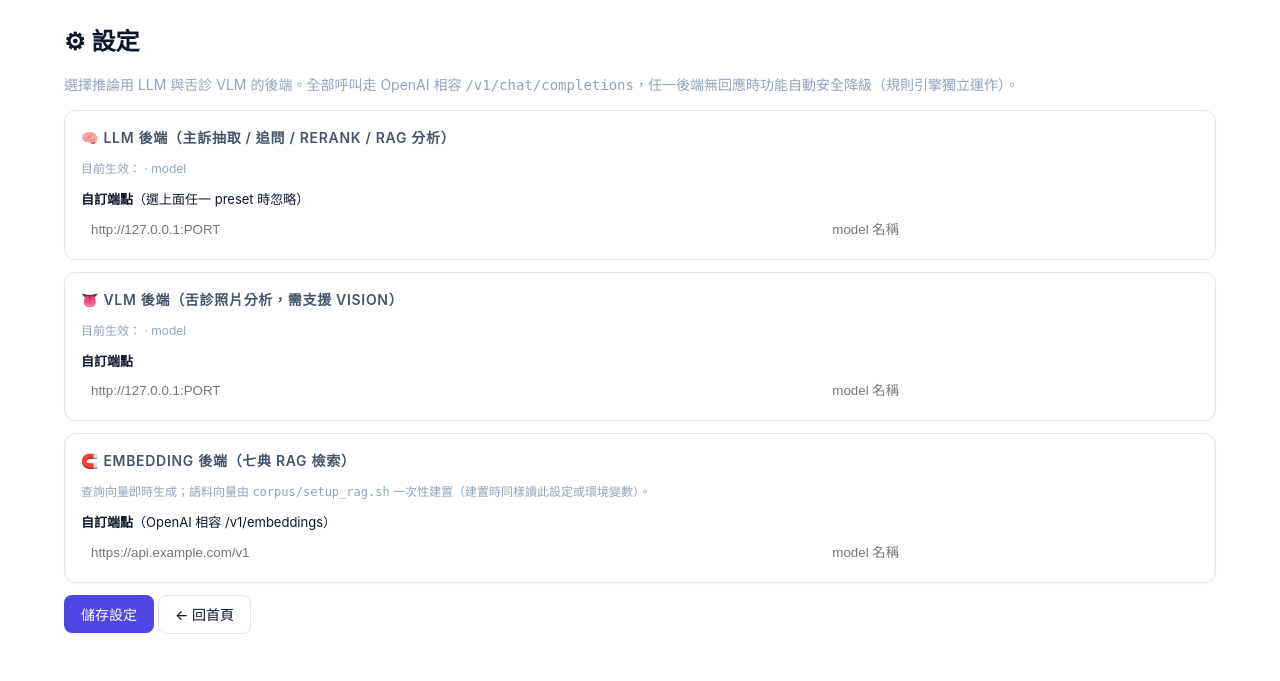
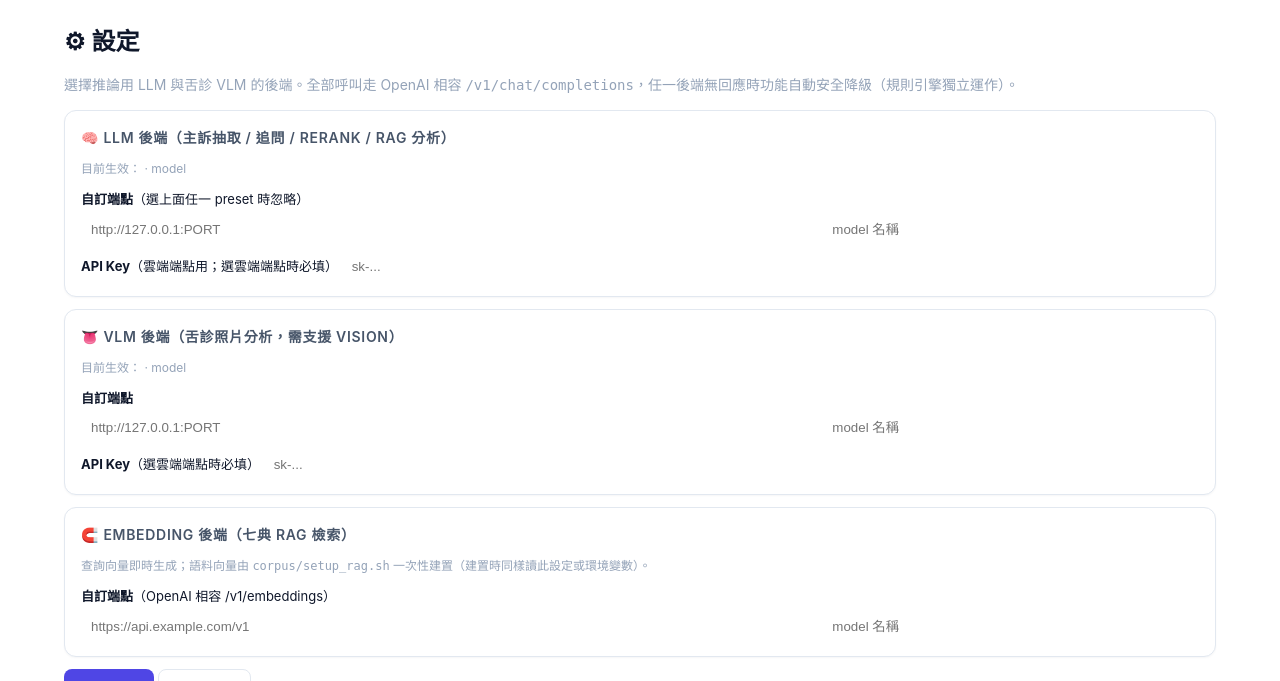
Before and after one commit to alanpaul1969/shanghanlun-assistant, a Python web app: template webui/templates/settings.html in a window 1280 px wide. Shown: the part 54-735 px from the top of the page. Run offline with Jinja, Linux system fonts and the light colour scheme; the template is opened without the code that fills it, so the values that code supplies are empty.

Commit message:
LLM/VLM 自訂雲端端點支援 API key (settings 頁 key 欄, 5 個模組帶 Authorization header); README 雲端設定說明

```diff
--- a/webui/cc_extract.py
+++ b/webui/cc_extract.py
@@ -65,7 +65,7 @@ def extract_chief_complaint(chief: str) -> dict:
     req = urllib.request.Request(
         f"{get_llm()[0]}/v1/chat/completions",
         data=body,
-        headers={"Content-Type": "application/json"},
+        headers={"Content-Type": "application/json", **({"Authorization": "Bearer " + get_llm()[2]} if get_llm()[2] else {})},
         method="POST",
     )
     try:
--- a/webui/llm_followup.py
+++ b/webui/llm_followup.py
@@ -27,7 +27,7 @@ def _call_llm(prompt: str, max_tokens: int = 900) -> str | None:
     req = urllib.request.Request(
         f"{get_llm()[0]}/v1/chat/completions",
         data=body,
-        headers={"Content-Type": "application/json"},
+        headers={"Content-Type": "application/json", **({"Authorization": "Bearer " + get_llm()[2]} if get_llm()[2] else {})},
         method="POST",
     )
     try:
--- a/webui/llm_rag_analysis.py
+++ b/webui/llm_rag_analysis.py
@@ -55,7 +55,7 @@ def analyze_prescription(prescription: dict, rag_hits: list, symptoms_summary: s
     req = urllib.request.Request(
         f"{get_llm()[0]}/v1/chat/completions",
         data=body,
-        headers={"Content-Type": "application/json"},
+        headers={"Content-Type": "application/json", **({"Authorization": "Bearer " + get_llm()[2]} if get_llm()[2] else {})},
         method="POST",
     )
     try:
--- a/webui/llm_rerank.py
+++ b/webui/llm_rerank.py
@@ -64,7 +64,7 @@ def rerank_by_llm(symptoms_summary: str, prescriptions: list, meridian_top: str,
     req = urllib.request.Request(
         f"{get_llm()[0]}/v1/chat/completions",
         data=body,
-        headers={"Content-Type": "application/json"},
+        headers={"Content-Type": "application/json", **({"Authorization": "Bearer " + get_llm()[2]} if get_llm()[2] else {})},
         method="POST",
     )
 
--- a/webui/templates/settings.html
+++ b/webui/templates/settings.html
@@ -27,6 +27,11 @@
         <input name="llm_custom_model" value="{{ llm_custom[1] }}" placeholder="model 名稱"
                style="flex: 1; min-width: 140px; padding: 6px 10px; border: 1px solid var(--border); border-radius: var(--radius-md);">
       </div>
+      <div style="margin-top: 6px;">
+        <strong>API Key</strong>（雲端端點用；{{ "已設定，留空不變更" if llm_key_set else "選雲端端點時必填" }}）
+        <input name="llm_api_key" type="password" placeholder="sk-..."
+               style="width: 100%; max-width: 420px; padding: 6px 10px; border: 1px solid var(--border); border-radius: var(--radius-md); margin-top: 4px;">
+      </div>
       {% if llm_custom[0] %}<span class="muted" style="font-size: 11px;">probe: {{ probes.get(llm_custom[0], '?') }}</span>{% endif %}
     </div>
   </div>
@@ -50,6 +55,11 @@
                style="flex: 2; min-width: 220px; padding: 6px 10px; border: 1px solid var(--border); border-radius: var(--radius-md);">
         <input name="vlm_custom_model" value="{{ vlm_custom[1] }}" placeholder="model 名稱"
                style="flex: 1; min-width: 140px; padding: 6px 10px; border: 1px solid var(--border); border-radius: var(--radius-md);">
+      </div>
+      <div style="margin-top: 6px;">
+        <strong>API Key</strong>（{{ "已設定，留空不變更" if vlm_key_set else "選雲端端點時必填" }}）
+        <input name="vlm_api_key" type="password" placeholder="sk-..."
+               style="width: 100%; max-width: 420px; padding: 6px 10px; border: 1px solid var(--border); border-radius: var(--radius-md); margin-top: 4px;">
       </div>
       {% if vlm_custom[0] %}<span class="muted" style="font-size: 11px;">probe: {{ probes.get(vlm_custom[0], '?') }}</span>{% endif %}
     </div>
--- a/webui/tongue_vlm.py
+++ b/webui/tongue_vlm.py
@@ -65,7 +65,7 @@ def analyze_tongue_photo(image_path: str) -> dict:
     req = urllib.request.Request(
         f"{get_vlm()[0]}/v1/chat/completions",
         data=body,
-        headers={"Content-Type": "application/json"},
+        headers={"Content-Type": "application/json", **({"Authorization": "Bearer " + get_vlm()[2]} if get_vlm()[2] else {})},
         method="POST",
     )
     try:
```
Also changed, not shown: webui/app.py (+7 -0 lines), webui/llm_config.py (+5 -2 lines), README.md.
